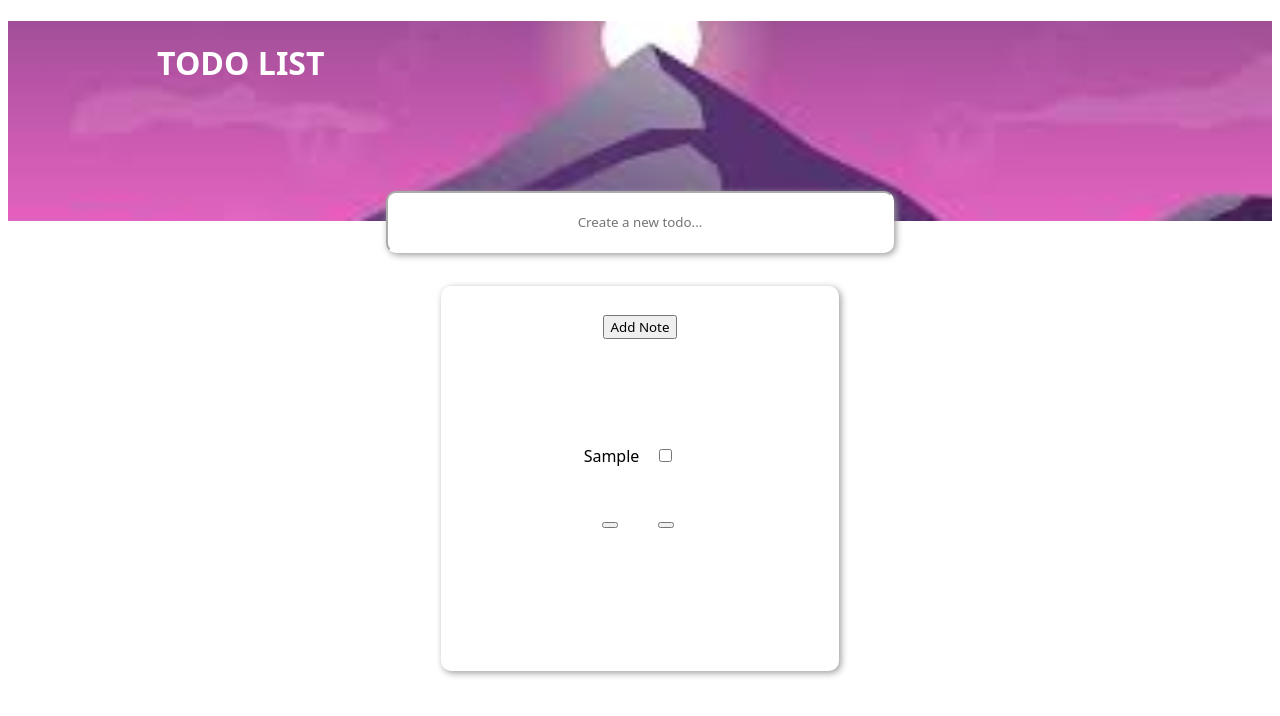
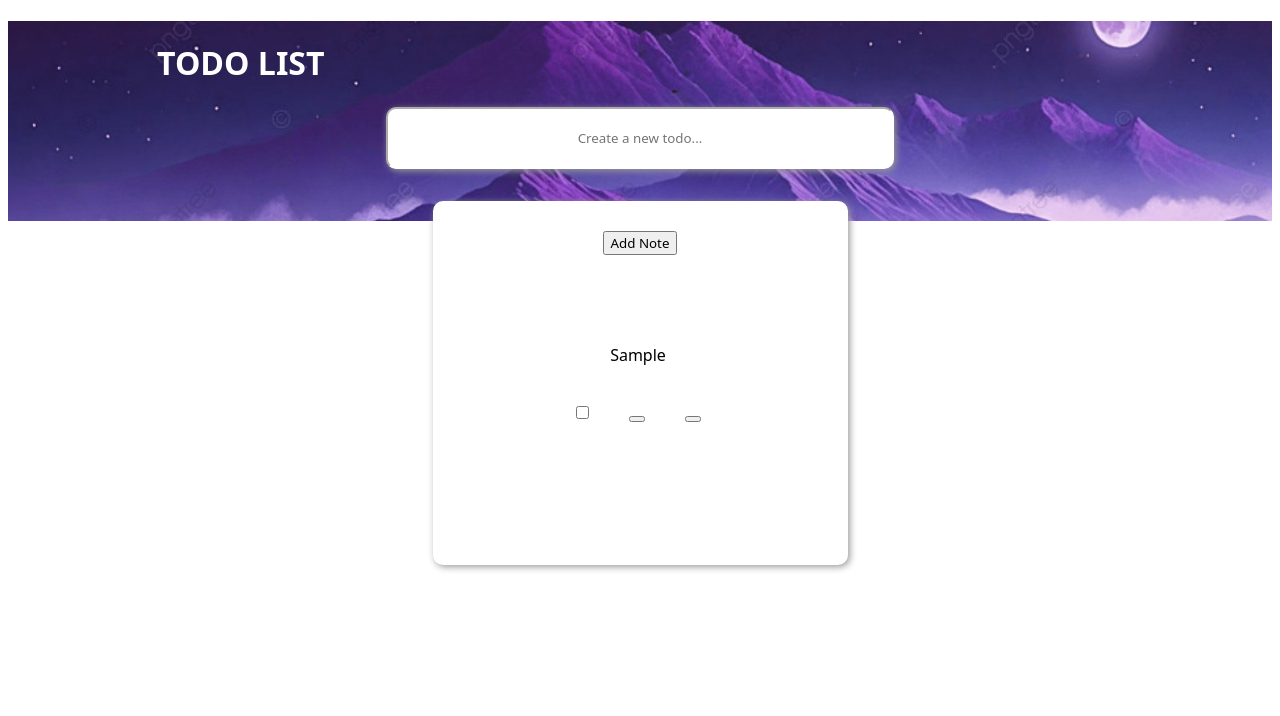
Before and after one commit to zencare4k/TODO-JS, a plain HTML site: page index.html in a window 1280 px wide. Both pictures are taken after typing "Sample" into the empty fields and a click on the button "Add Note". Drawn offline with Linux system fonts and the light colour scheme.

Commit message:
background modificado, implementando localStorage

```diff
--- a/script.js
+++ b/script.js
@@ -36,7 +36,8 @@ function AddNote() {
         confirmButton.onclick = function () {
             if (confirm("Are you sure?")) {
                 alert("Action confirmed")
-            label.textContent = textField.value
+
+            localStorage.setItem( label.textContent = textField.value)
             }else{
                 alert("Action Denied")
 
@@ -70,10 +71,17 @@ function AddNote() {
         document.removeChild(label)
     }
 
-    label.appendChild(input)
-    container.appendChild(label);
-    container.appendChild(editButton)
-    container.appendChild(deleteButton)
+const appendChild = [    container.appendChild(label),
+    container.appendChild(input),
+    container.appendChild(editButton),
+    container.appendChild(deleteButton)]
+
+  const local = localStorage.setItem("Tasks", JSON.stringify(appendChild))
+
+
+  JSON.parse(localStorage.getItem("Tasks"));
+
+
     TextField.value = ""
 
 
--- a/styles.css
+++ b/styles.css
@@ -12,8 +12,9 @@ table{
     text-align: center;
     margin: auto;
     border-radius: 10px;
-    margin-top: 65px;
+    margin-top: -20px;
     box-shadow: 2px 2px 7px #9b9b9b;
+    background-color: white;
 }
 
 
@@ -38,7 +39,7 @@ body {
 
 header{
     height: 200px;
-    background-image: url(images.jpeg);
+    background-image: url(background.jpg);
     background-position: center;
   background-repeat: no-repeat;
   background-size: cover;
@@ -54,7 +55,7 @@ h1{
     padding-top: 20px;
     text-align: center;
     padding-bottom: 20px;
-    margin-top: 65px;
+    margin-top: -20px;
     border-radius: 10px;
     width: 500px;
     border-color: white;
@@ -64,7 +65,3 @@ button{
 
     text-align: justify;
 }
-
-#editbutton{
-    width: 20px;
-}
```
Also changed, not shown: background.jpg (added), images.jpeg (deleted).
